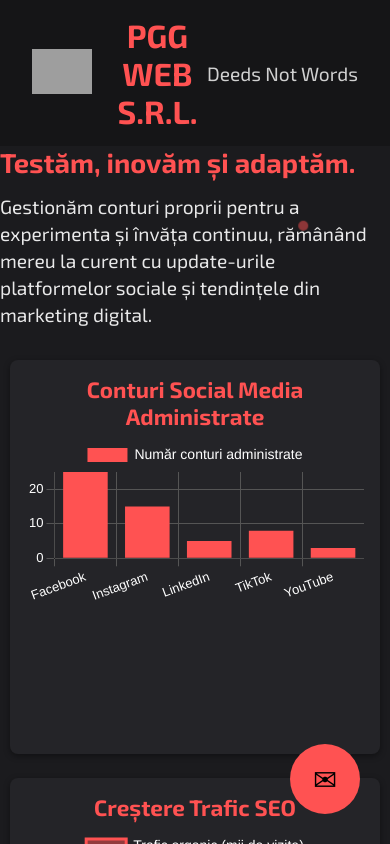
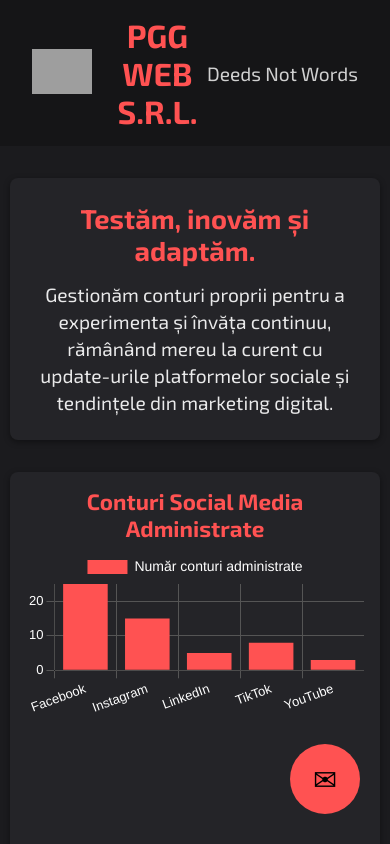
Before and after one commit to PGGWEB/portfolio, a React (Create React App) app: page / in a window 390 px wide. Built offline with nearby package versions, Linux system fonts and the light colour scheme; grey boxes are pictures that could not be loaded.

Commit message:
Update styles.css

```diff
--- a/src/styles.css
+++ b/src/styles.css
@@ -128,19 +128,16 @@ body {
   opacity: 0.8;
 }
 
-/* BOX DEASUPRA CHARTURILOR */
-.info-box.with-image {
-  max-width: 1100px;
+/* INFO-BOX (sus) - aceeași lățime ca charts-section */
+.info-box {
+  width: 95%;
+  max-width: 1200px;
   margin: 2rem auto 1.5rem;
   padding: 1.5rem;
   background: var(--card-bg);
   border-radius: 8px;
   box-shadow: 0 2px 6px rgba(0, 0, 0, 0.4);
   animation: fadeInUp 0.8s ease forwards;
-  display: flex;
-  align-items: flex-start;
-  gap: 2rem;
-  z-index: 10;
 }
 .info-text h2 {
   font-size: 1.7rem;
@@ -151,15 +148,6 @@ body {
   font-size: 1.2rem;
   line-height: 1.4;
   opacity: 0.9;
-}
-.info-image {
-  flex: 0 0 200px;
-  text-align: right;
-}
-.info-image img {
-  max-width: 200px;
-  width: 100%;
-  display: block;
 }
 
 /* CHARTS SECTION */
@@ -200,8 +188,6 @@ body {
   font-weight: 600;
   z-index: 10;
 }
-/* Desktop => text stânga + imagine dreapta.
-   Mobil => media query mai jos. */
 .portfolio-block {
   display: flex;
   justify-content: space-between;
@@ -217,7 +203,7 @@ body {
   z-index: 10;
 }
 .portfolio-text {
-  flex: 1; /* text la stânga => order normal (1) */
+  flex: 1;
 }
 .portfolio-text h2 {
   font-size: 1.7rem;
@@ -242,7 +228,7 @@ body {
 }
 .portfolio-image {
   flex: 0 0 200px;
-  text-align: right; /* imagine la dreapta */
+  text-align: right;
 }
 .portfolio-image img {
   max-width: 200px;
@@ -351,20 +337,16 @@ body {
 
 /* MEDIA QUERIES pentru mobil */
 @media (max-width: 768px) {
-  .info-box.with-image {
-    flex-direction: column;
-    align-items: center;
-  }
-  .info-image {
-    margin-top: 1rem;
+  .info-box {
+    /* tot 95% latime, doar text centrat pe mobil */
+    text-align: center;
   }
 
   .charts-section {
     grid-template-columns: 1fr; /* 1 col pe mobil */
   }
 
-  /* Portofoliu => text + imagine la final =>
-     invertim ordinea doar pe mobil */
+  /* Portofoliu => text + imagine la final => invertim ordinea pe mobil */
   .portfolio-block {
     flex-direction: column;
     align-items: center;
@@ -372,12 +354,12 @@ body {
   .portfolio-text {
     margin-bottom: 1rem;
     text-align: center;
-    order: 1; /* text primul */
+    order: 1;
   }
   .portfolio-image {
     margin-top: 1rem;
     text-align: center;
-    order: 2; /* imagine al doilea => la final */
+    order: 2;
   }
   .portfolio-image img {
     max-width: 100%;
```
